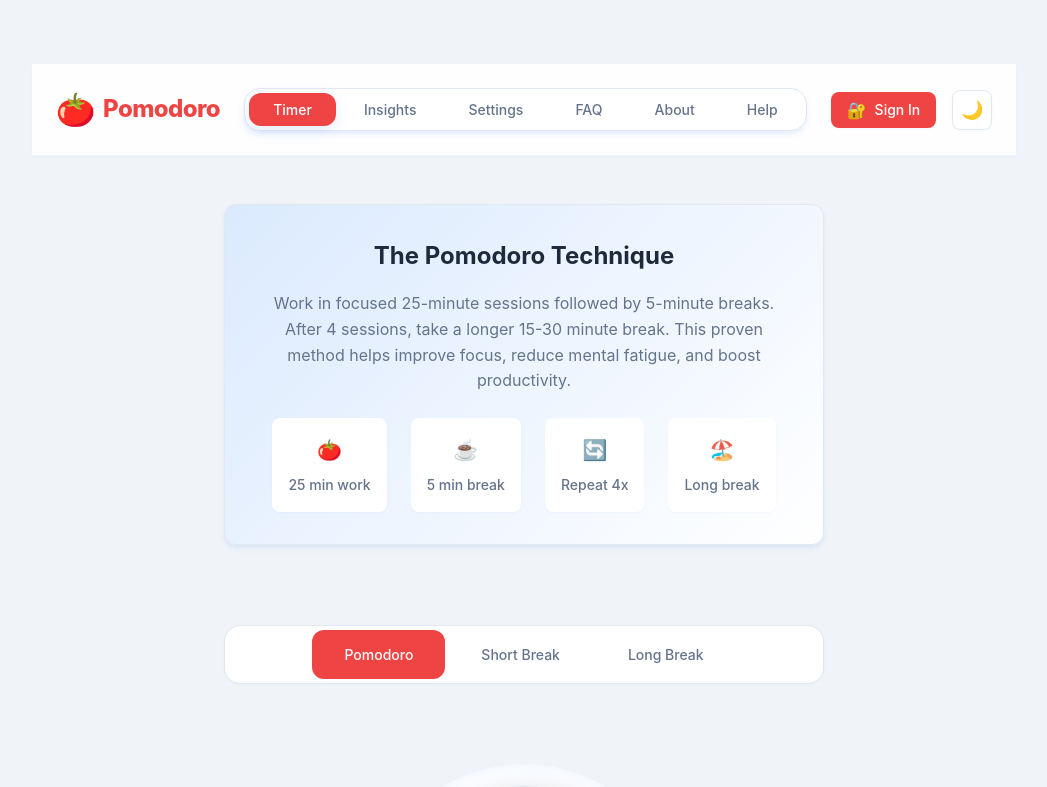
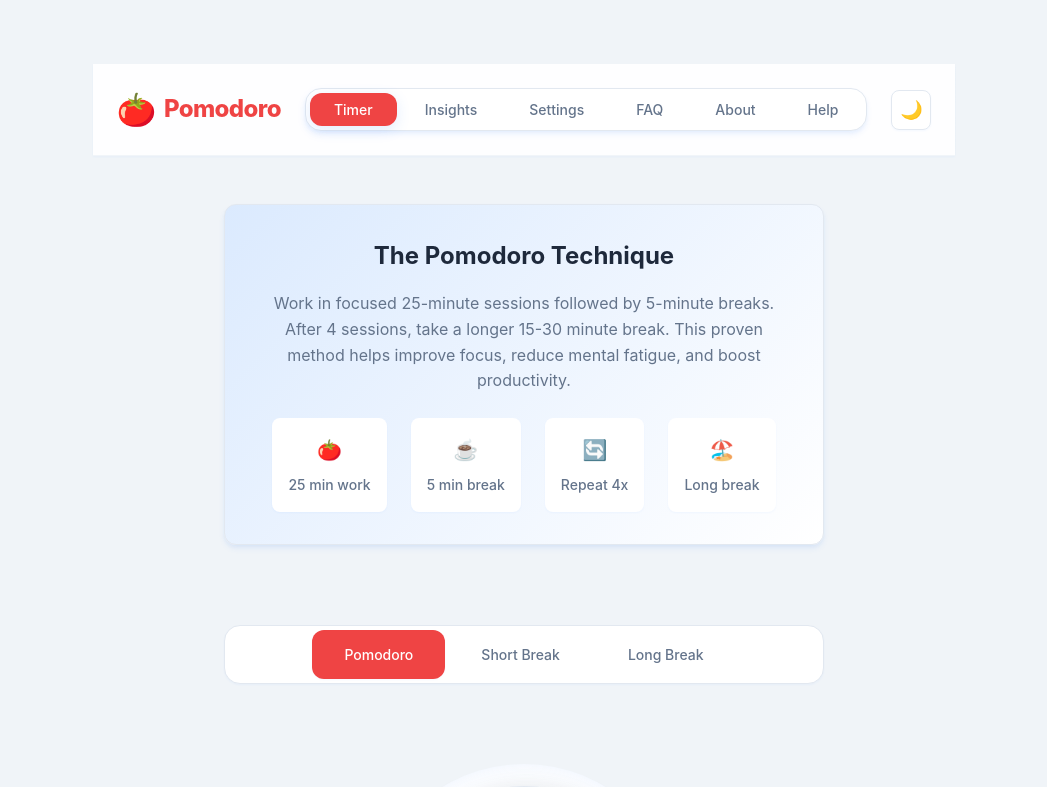
Before and after one commit to AUsfy/pomodeepfocus, a Vue app: page / in a window 1280 px wide. Shown: the top 787 px of the page, without its empty margins (116-1163 px from the left). Built offline with nearby package versions, Linux system fonts and the light colour scheme.

Commit message:
Hide sign buttion- not yet implemented

```diff
--- a/src/App.vue
+++ b/src/App.vue
@@ -159,8 +159,12 @@ onMounted(() => {
             </button>
           </div>
 
-          <!-- Sign in button (if not authenticated) -->
-          <button v-else @click="showLogin" class="sign-in-btn">
+          <!-- Sign in button (if not authenticated) - Disabled until authentication is implemented -->
+          <button
+            v-if="false && !isAuthenticated"
+            @click="showLogin"
+            class="sign-in-btn"
+          >
             <span class="sign-in-icon">🔐</span>
             Sign In
           </button>
```
